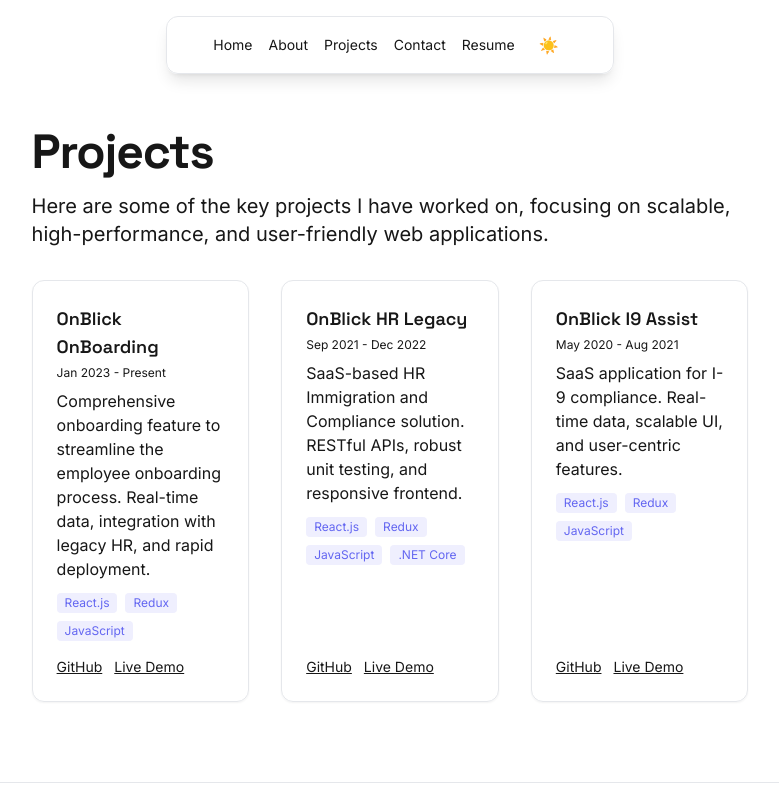
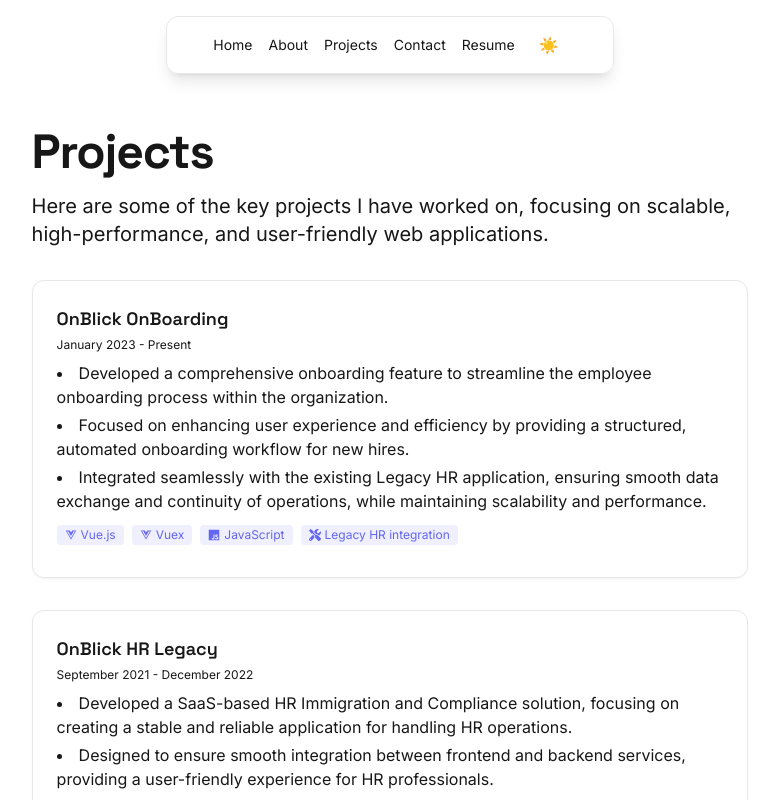
Before and after one commit to vishnueturi/dev-folio, a Next.js app: page /projects in a window 1280 px wide. Shown: the top 800 px of the page, without its empty margins (250-1029 px from the left). Built offline with nearby package versions, Linux system fonts and the light colour scheme.

Commit message:
#6 updated projects page, added scroll effect

```diff
--- a/src/app/globals.css
+++ b/src/app/globals.css
@@ -51,3 +51,8 @@
     width: 100%;
   }
 }
+
+@keyframes fadeIn {
+  0% { opacity: 0; transform: translateY(20px); }
+  100% { opacity: 1; transform: translateY(0); }
+}
--- a/src/app/page.tsx
+++ b/src/app/page.tsx
@@ -1,4 +1,5 @@
 import { Container } from "@/components/layout/Container";
+import ScrollReveal from "@/components/shared/ScrollReveal";
 
 const projects = [
   {
@@ -19,6 +20,7 @@ export default function Home() {
   return (
     <Container>
       {/* Hero Section */}
+      <ScrollReveal delay={0}>
         <section className="min-h-[60vh] flex flex-col justify-center items-start pt-16 pb-12">
           <h1 className="text-4xl md:text-6xl font-extrabold text-foreground mb-4 tracking-tight">
             Hi, I'm Vishnu Eturi
@@ -49,8 +51,10 @@ export default function Home() {
             </a>
           </div>
         </section>
+      </ScrollReveal>
 
       {/* Featured Projects Section */}
+      <ScrollReveal delay={0.2}>
         <section className="mb-16">
           <h2 className="text-xl md:text-2xl font-bold mb-6 text-foreground">Featured Projects</h2>
           <div className="grid grid-cols-1 sm:grid-cols-2 md:grid-cols-3 gap-6">
@@ -65,6 +69,7 @@ export default function Home() {
             ))}
           </div>
         </section>
+      </ScrollReveal>
     </Container>
   );
 }
--- a/src/app/projects/page.tsx
+++ b/src/app/projects/page.tsx
@@ -1,32 +1,63 @@
 import { Container } from "@/components/layout/Container";
+import { FaReact, FaJs, FaServer, FaDatabase, FaTools, FaCode, FaVuejs } from 'react-icons/fa';
+import { SiDotnet } from 'react-icons/si';
+import { BiGitBranch } from 'react-icons/bi'; // For Unit Testing (git branch icon as a placeholder)
+import ScrollReveal from "@/components/shared/ScrollReveal";
 
 const projects = [
   {
     title: "OnBlick OnBoarding",
-    period: "Jan 2023 - Present",
-    description:
-      "Comprehensive onboarding feature to streamline the employee onboarding process. Real-time data, integration with legacy HR, and rapid deployment.",
-    tech: ["React.js", "Redux", "JavaScript"],
-    github: "https://github.com/yourusername/onboarding",
-    demo: "#",
+    period: "January 2023 - Present",
+    description: [
+      "Developed a comprehensive onboarding feature to streamline the employee onboarding process within the organization.",
+      "Focused on enhancing user experience and efficiency by providing a structured, automated onboarding workflow for new hires.",
+      "Integrated seamlessly with the existing Legacy HR application, ensuring smooth data exchange and continuity of operations, while maintaining scalability and performance.",
+    ],
+    tech: [
+      { name: "Vue.js", icon: FaVuejs },
+      { name: "Vuex", icon: FaVuejs },
+      { name: "JavaScript", icon: FaJs },
+      { name: "Legacy HR integration", icon: FaTools }, // Using a generic tools icon
+    ],
+    github: "https://github.com/yourusername/onboarding", // Placeholder - update with actual link
+    demo: "#", // Placeholder - update with actual link
   },
   {
     title: "OnBlick HR Legacy",
-    period: "Sep 2021 - Dec 2022",
-    description:
-      "SaaS-based HR Immigration and Compliance solution. RESTful APIs, robust unit testing, and responsive frontend.",
-    tech: ["React.js", "Redux", "JavaScript", ".NET Core"],
-    github: "https://github.com/yourusername/hr-legacy",
-    demo: "#",
+    period: "September 2021 - December 2022",
+    description: [
+      "Developed a SaaS-based HR Immigration and Compliance solution, focusing on creating a stable and reliable application for handling HR operations.",
+      "Designed to ensure smooth integration between frontend and backend services, providing a user-friendly experience for HR professionals.",
+      "Developed and integrated RESTful APIs using .NET Core and implemented comprehensive unit tests.",
+    ],
+    tech: [
+      { name: "Vue.js", icon: FaVuejs },
+      { name: "Vuex", icon: FaVuejs },
+      { name: "JavaScript", icon: FaJs },
+      { name: ".NET Core", icon: SiDotnet }, // Using SiDotnet icon
+      { name: "RESTful APIs", icon: FaServer },
+      { name: "Unit Testing", icon: BiGitBranch }, // Using git branch icon as a placeholder
+    ],
+    github: "https://github.com/yourusername/hr-legacy", // Placeholder - update with actual link
+    demo: "#", // Placeholder - update with actual link
   },
   {
     title: "OnBlick I9 Assist",
-    period: "May 2020 - Aug 2021",
-    description:
-      "SaaS application for I-9 compliance. Real-time data, scalable UI, and user-centric features.",
-    tech: ["React.js", "Redux", "JavaScript"],
-    github: "https://github.com/yourusername/i9-assist",
-    demo: "#",
+    period: "May 2020 - August 2021",
+    description: [
+      "Developed a SaaS-based application aimed at providing a scalable and user-friendly solution for users needing to manage I-9 compliance.",
+      "Designed to streamline processes and automate data handling, ensuring real-time access to critical information for various user roles.",
+      "Developed interactive UI pages using React.js and enhanced the application's ability to provide real-time access to user-specific data.",
+    ],
+    tech: [
+      { name: "Vue.js", icon: FaVuejs },
+      { name: "Vuex", icon: FaVuejs },
+      { name: "JavaScript", icon: FaJs },
+      { name: "Real-time Data", icon: FaDatabase }, // Using database icon
+      { name: "Scalability", icon: FaTools }, // Using a generic tools icon
+    ],
+    github: "https://github.com/yourusername/i9-assist", // Placeholder - update with actual link
+    demo: "#", // Placeholder - update with actual link
   },
 ];
 
@@ -38,29 +69,34 @@ export default function Projects() {
         <p className="text-lg md:text-xl text-foreground/80 mb-8 max-w-3xl">
           Here are some of the key projects I have worked on, focusing on scalable, high-performance, and user-friendly web applications.
         </p>
-        <div className="grid grid-cols-1 sm:grid-cols-2 md:grid-cols-3 gap-8">
-          {projects.map((project) => (
+        <div className="grid grid-cols-1 gap-8">
+          {projects.map((project, index) => (
+            <ScrollReveal key={project.title} delay={index * 0.1}>
               <div
-              key={project.title}
-              className="rounded-xl bg-foreground/5 p-6 text-left shadow-sm hover:shadow-lg transition-shadow border border-foreground/10 flex flex-col justify-between"
+                className="rounded-xl bg-foreground/5 p-6 text-left shadow-sm hover:shadow-lg transition duration-200 hover:shadow-primary-light border border-foreground/10"
               >
                 <div>
                   <h2 className="font-semibold text-lg text-foreground mb-1">{project.title}</h2>
                   <span className="text-xs text-foreground/60 mb-2 block">{project.period}</span>
-                <p className="text-foreground/70 text-base mb-3">{project.description}</p>
+                  <ul className="list-disc list-inside text-foreground/70 text-base mb-3 space-y-1">
+                    {project.description.map((item, idx) => (
+                      <li key={idx}>{item}</li>
+                    ))}
+                  </ul>
                   <div className="flex flex-wrap gap-2 mb-2">
-                  {project.tech.map((tech) => (
-                    <span key={tech} className="bg-primary-light/10 text-primary-light px-2 py-0.5 rounded text-xs">
-                      {tech}
+                    {project.tech.map((techItem) => (
+                      <span key={techItem.name} className="bg-primary-light/10 text-primary-light px-2 py-0.5 rounded text-xs flex items-center gap-1">
+                        {<techItem.icon />} {techItem.name}
                       </span>
                     ))}
                   </div>
                 </div>
                 <div className="flex gap-3 mt-2">
-                <a href={project.github} target="_blank" rel="noopener noreferrer" className="text-sm underline hover:text-primary-light">GitHub</a>
-                <a href={project.demo} target="_blank" rel="noopener noreferrer" className="text-sm underline hover:text-primary-light">Live Demo</a>
+                  {/* <a href={project.github} target="_blank" rel="noopener noreferrer" className="text-sm underline hover:text-primary-light">GitHub</a> */}
+                  {/* <a href={project.demo} target="_blank" rel="noopener noreferrer" className="text-sm underline hover:text-primary-light">Live Demo</a> */}
                 </div>
               </div>
+            </ScrollReveal>
           ))}
         </div>
       </section>
--- a/src/components/layout/Footer.tsx
+++ b/src/components/layout/Footer.tsx
@@ -27,7 +27,7 @@ export function Footer() {
           ))}
         </div> */}
         <div className="text-center text-foreground/60 text-sm">
-          © {new Date().getFullYear()} Vishnu Eturi. All rights reserved.
+          © {new Date().getFullYear()} All rights reserved.
         </div>
         <div className="text-center text-foreground/60 text-sm">
           Built with <a href="https://nextjs.org/" target="_blank" rel="noopener noreferrer" className="underline hover:text-primary-light">Next.js</a> &amp; <a href="https://tailwindcss.com/" target="_blank" rel="noopener noreferrer" className="underline hover:text-primary-light">Tailwind CSS</a>
--- /dev/null
+++ b/src/components/shared/ScrollReveal.tsx
@@ -0,0 +1,55 @@
+'use client';
+
+import React, { useEffect, useRef, useState } from 'react';
+
+interface ScrollRevealProps {
+  children: React.ReactNode;
+  delay?: number;
+}
+
+const ScrollReveal: React.FC<ScrollRevealProps> = ({ children, delay = 0 }) => {
+  const [isVisible, setIsVisible] = useState(false);
+  const ref = useRef<HTMLDivElement>(null);
+
+  useEffect(() => {
+    const observer = new IntersectionObserver(
+      ([entry]) => {
+        if (entry.isIntersecting) {
+          setIsVisible(true);
+          observer.unobserve(entry.target);
+        }
+      },
+      {
+        root: null,
+        rootMargin: '0px',
+        threshold: 0.1,
+      }
+    );
+
+    if (ref.current) {
+      observer.observe(ref.current);
+    }
+
+    return () => {
+      if (ref.current) {
+        // eslint-disable-next-line react-hooks/exhaustive-deps
+        observer.unobserve(ref.current);
+      }
+    };
+  }, []);
+
+  return (
+    <div
+      ref={ref}
+      style={{
+        opacity: isVisible ? 1 : 0,
+        transform: isVisible ? 'translateY(0)' : 'translateY(20px)',
+        transition: `opacity 0.5s ease-in-out ${delay}s, transform 0.5s ease-in-out ${delay}s`,
+      }}
+    >
+      {children}
+    </div>
+  );
+};
+
+export default ScrollReveal;
```
Also changed, not shown: src/app/about/page.tsx (+11 -0 lines). Lines whose indentation alone changed are shown as unchanged.
